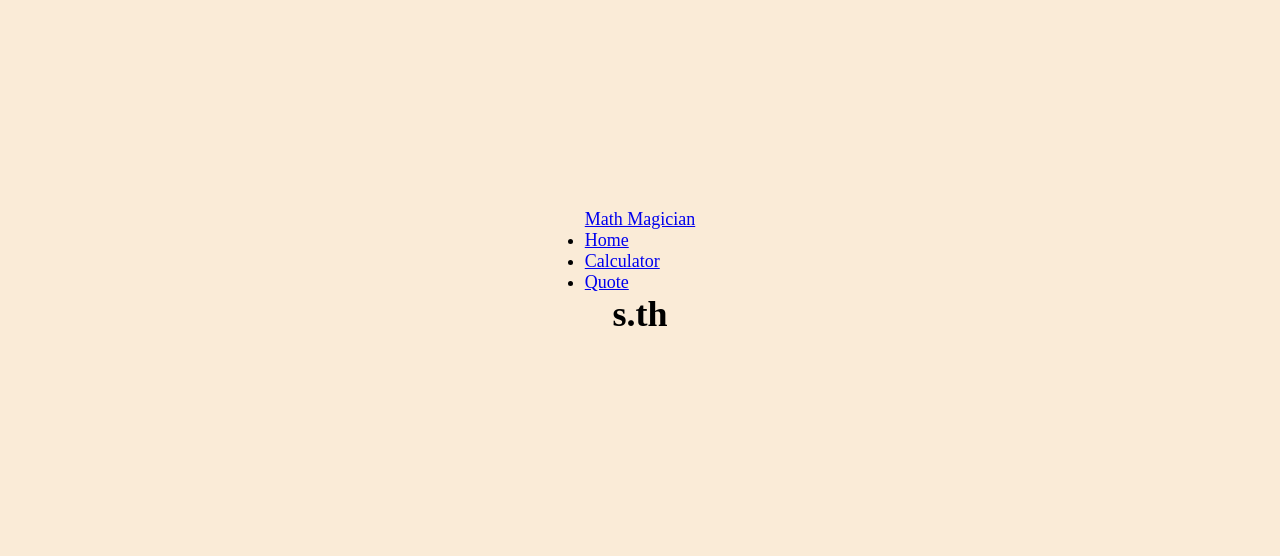
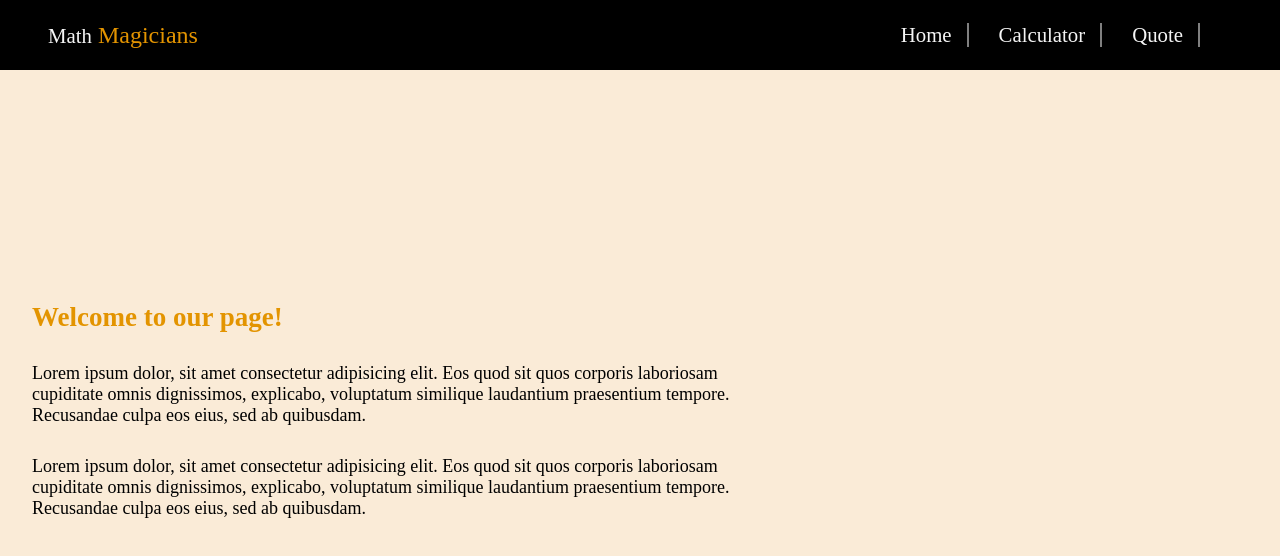
Before and after one commit to saluumaa/math-magicians, a React (Create React App) app: page / in a window 1280 px wide. Shown: the top 556 px of the page. Built offline with nearby package versions, Linux system fonts and the light colour scheme.

Commit message:
Implement the styles of navigation bar

```diff
--- a/src/App.css
+++ b/src/App.css
@@ -7,32 +7,26 @@
 body {
   background-color: antiquewhite;
   font-size: 18px;
+  overflow: hidden;
 }
-
-/* h1 {
-  color: blue;
-  font-weight: 600;
-  font-style: italic;
-  text-align: center;
-  margin-top: 2rem;
-} */
 
 .container {
   display: flex;
   flex-direction: column;
   height: 100vh;
   justify-content: center;
-  align-items: center;
-  margin-top: -8rem;
+  width: 100%;
+  padding: 1rem 2rem;
 }
 
 .calculator {
   background-color: rgb(254, 250, 245);
   width: 100%;
-  max-width: 30rem;
+  max-width: 35rem;
   border-radius: 5px;
   border: none;
   box-shadow: 3px 2px 3px rgb(0, 54, 0);
+  margin: -2rem auto 0 auto;
 }
 
 .display .displayvalue {
@@ -85,7 +79,7 @@ button {
   top: 0;
   border: 1px solid goldenrod;
   padding: 2rem;
-  margin: -9rem 6rem 0 6rem;
+  margin: 5rem 6rem 0 6rem;
   border-radius: 50px;
   box-shadow:
     4px 2px 0.2rem rgb(0, 54, 0),
@@ -98,3 +92,59 @@ button {
   font-weight: 500;
   line-height: 2rem;
 }
+
+.nav-bar {
+  width:100%;
+  position: fixed;
+  background-color: black;
+  min-height: 70px;
+  top:0;
+  left: 0;
+  display: flex;
+  justify-content: space-between;
+  align-items: center;
+  flex-wrap: wrap;
+  padding-left: 3rem;
+}
+
+.nav-bar ul {
+  display: flex;
+  list-style: none;
+  gap: 30px;
+  padding-right: 5rem;
+}
+
+.nav-bar li {
+  border-right: 2px solid gray;
+}
+
+.nav-bar a {
+  text-decoration: none;
+  color: whitesmoke;
+  font-size: 1.3rem;
+  font-weight: 500;
+  padding-right: 15px;
+}
+
+.nav-bar a:focus {
+  color: rgb(227, 148, 0);
+  font-size: 1.5rem;
+}
+
+.nav-bar span {
+  color: rgb(227, 148, 0);
+  font-size: 1.5rem;
+}
+
+.home-wrapper {
+  display: flex;
+  flex-direction: column;
+  max-width: 60%;
+  gap: 30px;
+  flex-wrap: wrap;
+  margin-top: 20px;
+}
+
+h2 {
+  color: rgb(227, 148, 0);
+}
--- a/src/components/CalScreen.js
+++ b/src/components/CalScreen.js
@@ -14,6 +14,7 @@ const CalculatorScreen = () => {
 
   return (
     <main className="container">
+      <h2>Let us do some math</h2>
       <div className="calculator">
         <section className="display">
           <p className="displayvalue">
--- a/src/components/Home.js
+++ b/src/components/Home.js
@@ -1,3 +1,19 @@
-const Home = () => (<h1>s.th</h1>);
+const Home = () => (
+  <div className="home-wrapper">
+    <h2>Welcome to our page!</h2>
+    <p>
+      Lorem ipsum dolor, sit amet consectetur adipisicing elit.
+      Eos quod sit quos corporis laboriosam cupiditate omnis dignissimos,
+      explicabo, voluptatum similique laudantium praesentium tempore.
+      Recusandae culpa eos eius, sed ab quibusdam.
+    </p>
+    <p>
+      Lorem ipsum dolor, sit amet consectetur adipisicing elit.
+      Eos quod sit quos corporis laboriosam cupiditate omnis dignissimos,
+      explicabo, voluptatum similique laudantium praesentium tempore.
+      Recusandae culpa eos eius, sed ab quibusdam.
+    </p>
+  </div>
+);
 
 export default Home;
--- a/src/navbar.js
+++ b/src/navbar.js
@@ -1,9 +1,10 @@
 import { Link } from 'react-router-dom';
 
 const Navbar = () => (
-  <nav className="nav">
+  <nav className="nav-bar">
     <Link to="/" className="logo">
-      Math Magician
+      Math
+      <span> Magicians </span>
     </Link>
     <ul>
       <li className="active">
```
